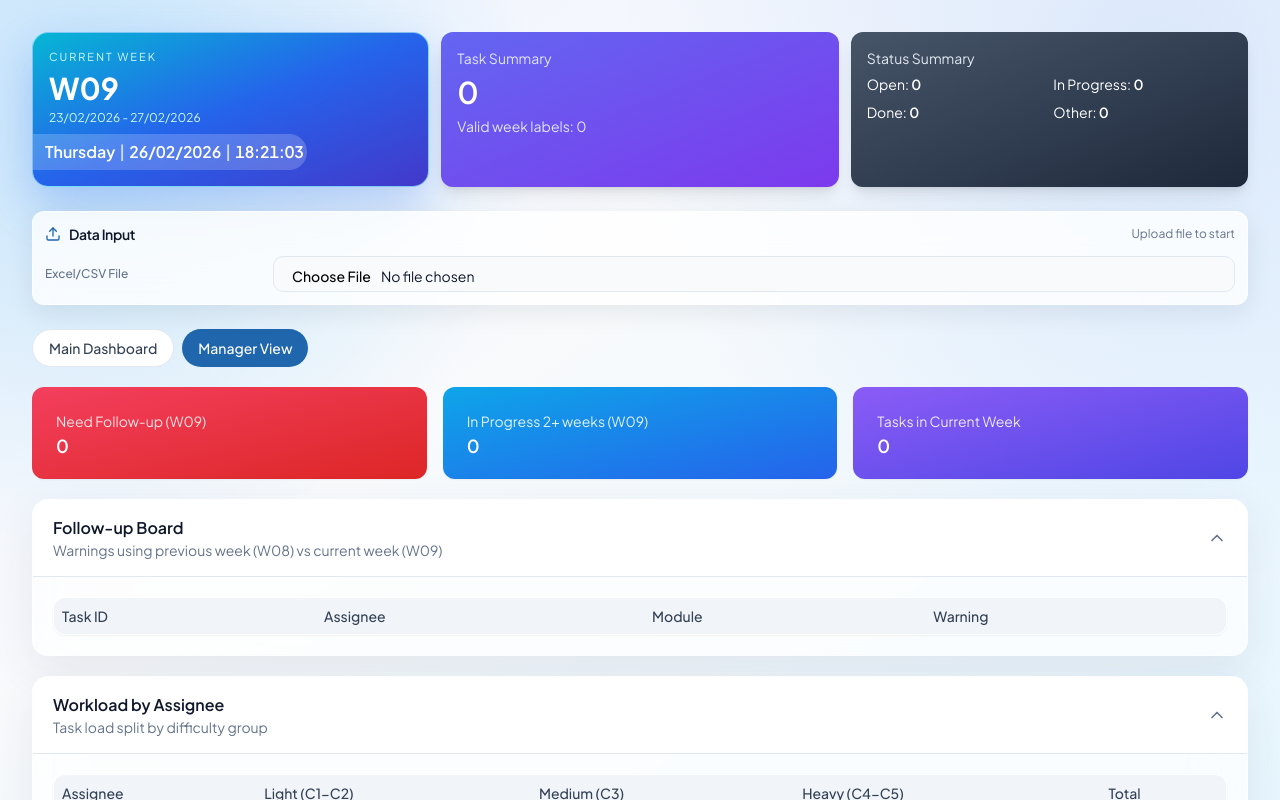
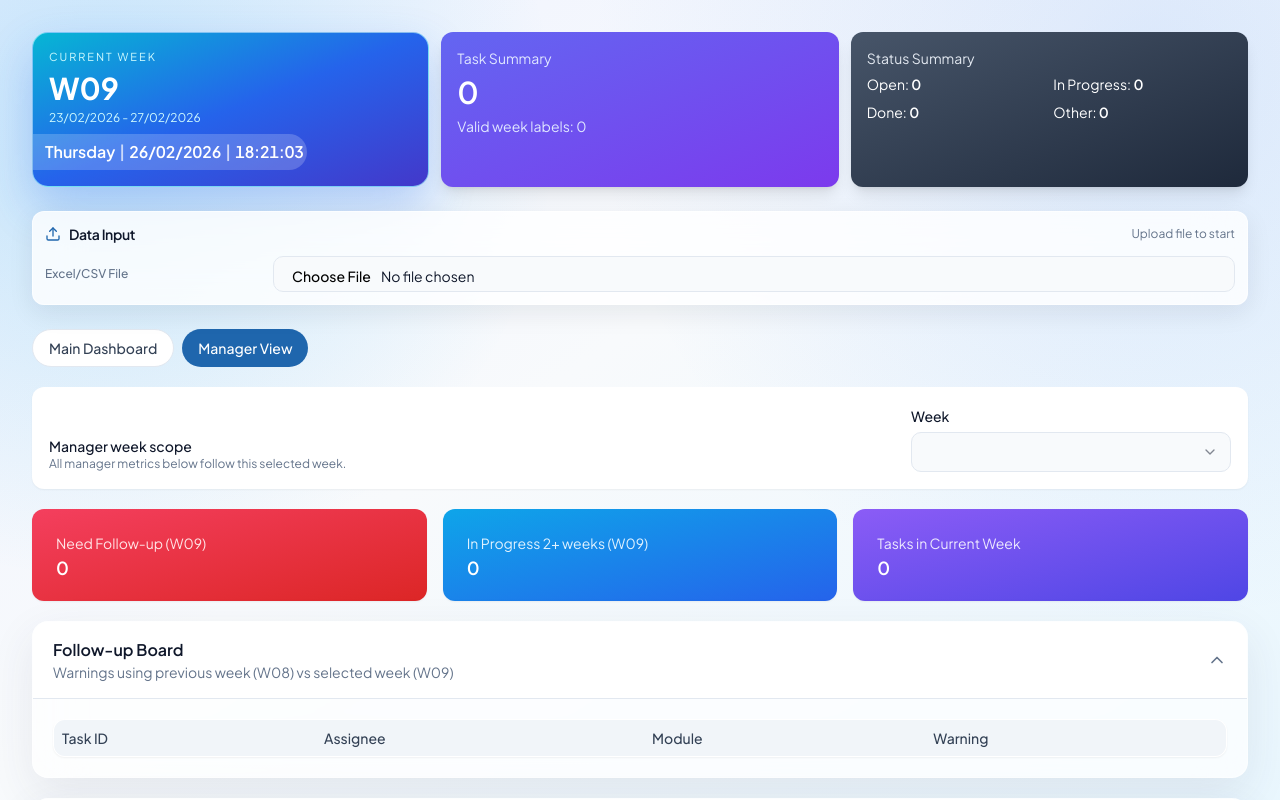
Before and after one commit to accessmicro/task-report-dashboard, a React (Vite) app: page / in a window 1280 px wide. Both pictures are taken after a click on the button "Manager View". Shown: the top 800 px of the page. Built offline with nearby package versions, Linux system fonts and the light colour scheme; the HTML template or start-up script is replaced by a standard one.

Commit message:
feat: add manager week selection and update related task metrics

```diff
--- a/src/App.tsx
+++ b/src/App.tsx
@@ -212,6 +212,9 @@ export default function App() {
   const [error, setError] = useState("");
   const [toast, setToast] = useState<{ message: string; type: "success" | "error" } | null>(null);
   const [now, setNow] = useState(new Date());
+  const currentWeekInfo = isoWeekInfo(now);
+  const currentWeekCode = `W${twoDigits(currentWeekInfo.week)}`;
+  const currentRange = weekRangeMonToFri(now);
   const [activeTab, setActiveTab] = useState<"main" | "manager">("main");
 
   const [projectAllWeeks, setProjectAllWeeks] = useState(true);
@@ -222,6 +225,7 @@ export default function App() {
   const [assigneeWeekFilters, setAssigneeWeekFilters] = useState<string[]>([]);
   const [compareWeekA, setCompareWeekA] = useState("");
   const [compareWeekB, setCompareWeekB] = useState("");
+  const [managerWeek, setManagerWeek] = useState("");
 
   useEffect(() => {
     const timer = window.setInterval(() => setNow(new Date()), 1000);
@@ -313,6 +317,7 @@ export default function App() {
       const sortedWeeks = Array.from(weekSet).sort((a, b) => weekIndex(a) - weekIndex(b));
       setCompareWeekA(sortedWeeks.length >= 2 ? sortedWeeks[sortedWeeks.length - 2] : sortedWeeks[0] ?? "");
       setCompareWeekB(sortedWeeks.length >= 1 ? sortedWeeks[sortedWeeks.length - 1] : "");
+      setManagerWeek(sortedWeeks.includes(currentWeekCode) ? currentWeekCode : (sortedWeeks[sortedWeeks.length - 1] ?? ""));
     } catch {
       setError("Unable to read file. Please check Excel/CSV format.");
       setRawRows([]);
@@ -482,6 +487,16 @@ export default function App() {
     return ordered.join(", ");
   }, [assigneeAllWeeks, assigneeWeekFilters, allWeeks]);
 
+  useEffect(() => {
+    if (!allWeeks.length) {
+      setManagerWeek("");
+      return;
+    }
+    if (!managerWeek || !allWeeks.includes(managerWeek)) {
+      setManagerWeek(allWeeks.includes(currentWeekCode) ? currentWeekCode : allWeeks[allWeeks.length - 1]);
+    }
+  }, [allWeeks, managerWeek, currentWeekCode]);
+
   const compareRows = useMemo(() => {
     if (!compareWeekA || !compareWeekB) return [] as Array<{
       taskKey: string;
@@ -568,14 +583,12 @@ export default function App() {
     return { changed, invalidDoneBoth, total: compareRows.length };
   }, [compareRows]);
 
-  const currentWeekInfo = isoWeekInfo(now);
-  const currentWeekCode = `W${twoDigits(currentWeekInfo.week)}`;
-  const currentRange = weekRangeMonToFri(now);
-  const managerPrevWeek = previousWeek(currentWeekCode);
+  const managerWeekCode = managerWeek || currentWeekCode;
+  const managerPrevWeek = previousWeek(managerWeekCode);
 
   const managerCurrentWeekTasks = useMemo(
-    () => tasks.filter((task) => task.weeks.includes(currentWeekCode)),
-    [tasks, currentWeekCode]
+    () => tasks.filter((task) => task.weeks.includes(managerWeekCode)),
+    [tasks, managerWeekCode]
   );
 
   const managerReminderRows = useMemo(() => {
@@ -602,7 +615,7 @@ export default function App() {
     return Array.from(taskMap.entries())
       .map(([taskKey, task]) => {
         const prevStatus = managerPrevWeek ? task.statusByWeek.get(managerPrevWeek) ?? "-" : "-";
-        const currentStatus = task.statusByWeek.get(currentWeekCode) ?? "-";
+        const currentStatus = task.statusByWeek.get(managerWeekCode) ?? "-";
         const doneBoth = prevStatus === "done" && currentStatus === "done";
         const missingCurrent = prevStatus !== "-" && prevStatus !== "done" && currentStatus === "-";
         return {
@@ -617,7 +630,7 @@ export default function App() {
       })
       .filter((row) => row.doneBoth || row.missingCurrent)
       .sort((a, b) => a.module.localeCompare(b.module) || a.assignee.localeCompare(b.assignee) || a.taskId.localeCompare(b.taskId));
-  }, [tasks, currentWeekCode, managerPrevWeek]);
+  }, [tasks, managerWeekCode, managerPrevWeek]);
 
   const managerInProgressMultiWeek = useMemo(() => {
     const map = new Map<string, { taskId: string; taskName: string; assignee: string; module: string; weeks: string }>();
@@ -1236,16 +1249,39 @@ export default function App() {
       </section>
       ) : (
       <section className="space-y-5">
+        <div className="flex flex-wrap items-end justify-between gap-3 rounded-xl border border-white/70 bg-white p-4 shadow-sm">
+          <div>
+            <div className="text-sm font-medium">Manager week scope</div>
+            <div className="text-xs text-muted-foreground">All manager metrics below follow this selected week.</div>
+          </div>
+          <div className="w-full max-w-xs space-y-1">
+            <Label>Week</Label>
+            <Select value={managerWeekCode || "__none__"} onValueChange={(v) => setManagerWeek(v === "__none__" ? "" : v)}>
+              <SelectTrigger>
+                <SelectValue placeholder="Select week" />
+              </SelectTrigger>
+              <SelectContent>
+                {allWeeks.length === 0 && <SelectItem value="__none__">No week data</SelectItem>}
+                {allWeeks.map((week) => (
+                  <SelectItem key={`manager-${week}`} value={week}>
+                    {week}
+                  </SelectItem>
+                ))}
+              </SelectContent>
+            </Select>
+          </div>
+        </div>
+
         <div className="grid gap-4 sm:grid-cols-3">
           <Card className="border-0 bg-gradient-to-br from-rose-500 to-red-600 text-white">
             <CardHeader>
-              <CardDescription className="text-rose-100">Need Follow-up ({currentWeekCode})</CardDescription>
+              <CardDescription className="text-rose-100">Need Follow-up ({managerWeekCode || "N/A"})</CardDescription>
               <CardTitle className="text-white">{managerReminderRows.length}</CardTitle>
             </CardHeader>
           </Card>
           <Card className="border-0 bg-gradient-to-br from-sky-500 to-blue-600 text-white">
             <CardHeader>
-              <CardDescription className="text-sky-100">In Progress 2+ weeks ({currentWeekCode})</CardDescription>
+              <CardDescription className="text-sky-100">In Progress 2+ weeks ({managerWeekCode || "N/A"})</CardDescription>
               <CardTitle className="text-white">{managerInProgressMultiWeek.length}</CardTitle>
             </CardHeader>
           </Card>
@@ -1259,7 +1295,7 @@ export default function App() {
 
         <AccordionSection
           title="Follow-up Board"
-          description={`Warnings using previous week (${managerPrevWeek || "N/A"}) vs current week (${currentWeekCode})`}
+          description={`Warnings using previous week (${managerPrevWeek || "N/A"}) vs selected week (${managerWeekCode || "N/A"})`}
         >
           <div className="max-h-[420px] overflow-y-auto rounded-xl border border-white/70 bg-white shadow-sm">
             <table className="w-full border-collapse text-sm">
```
Also changed, not shown: 1 other file (tests, documents, lock files or other folders).
